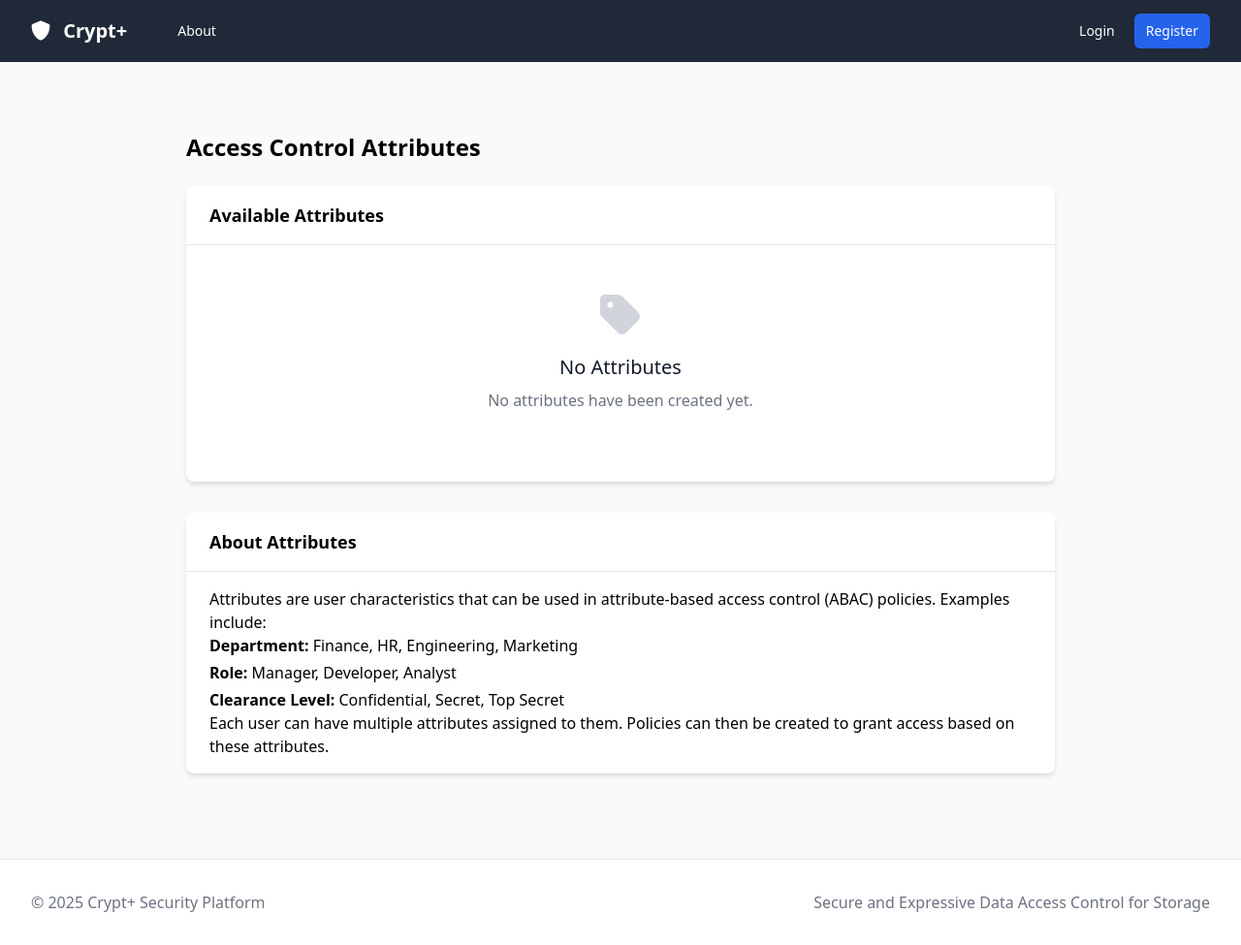
After one commit to YashChikhale2002/cloudcrypt-, a Python web app: template templates/attributes.html in a window 1280 px wide. The commit adds this page. Shown: the whole page at 97% size. Run offline with Jinja, Linux system fonts and the light colour scheme; the template is opened without the code that fills it, so the values that code supplies are empty.

Commit message:
Refactor attribute management templates and add create attribute functionality
- Updated manage_attributes.html for improved structure and readability.
- Added new attributes.html template for displaying and managing access control attributes.
- Introduced create_attribute.html template for creating new attributes.
- Enhanced user interface with better styling and layout for attribute management.
- Included admin controls for creating and deleting attributes.

```diff
--- /dev/null
+++ b/templates/attributes.html
@@ -0,0 +1,121 @@
+{% extends "base.html" %}
+
+{% block title %}Attributes - Crypt+{% endblock %}
+
+{% block content %}
+<div class="container mx-auto px-4 py-8">
+    <div class="max-w-4xl mx-auto">
+        <div class="flex justify-between items-center mb-6">
+            <h1 class="text-2xl font-bold">Access Control Attributes</h1>
+            {% if current_user.is_admin %}
+            <a href="{{ url_for('policy.create_attribute') }}"
+               class="bg-blue-600 hover:bg-blue-700 text-white px-4 py-2 rounded-lg inline-flex items-center">
+                <i class="fas fa-plus mr-2"></i> Create Attribute
+            </a>
+            {% endif %}
+        </div>
+
+        <div class="bg-white shadow-md rounded-lg mb-8">
+            <div class="border-b border-gray-200 px-6 py-4">
+                <h2 class="font-semibold text-lg">Available Attributes</h2>
+            </div>
+            {% if attributes %}
+            <div class="overflow-x-auto">
+                <table class="min-w-full divide-y divide-gray-200">
+                    <thead class="bg-gray-50">
+                        <tr>
+                            <th class="px-6 py-3 text-left text-xs font-medium text-gray-500 uppercase tracking-wider">Name</th>
+                            <th class="px-6 py-3 text-left text-xs font-medium text-gray-500 uppercase tracking-wider">Description</th>
+                            <th class="px-6 py-3 text-left text-xs font-medium text-gray-500 uppercase tracking-wider">Used By</th>
+                            {% if current_user.is_admin %}
+                            <th class="px-6 py-3 text-left text-xs font-medium text-gray-500 uppercase tracking-wider">Actions</th>
+                            {% endif %}
+                        </tr>
+                    </thead>
+                    <tbody class="bg-white divide-y divide-gray-200">
+                        {% for attr in attributes %}
+                        <tr class="hover:bg-gray-50">
+                            <td class="px-6 py-4 whitespace-nowrap">{{ attr.name }}</td>
+                            <td class="px-6 py-4">{{ attr.description or 'No description provided' }}</td>
+                            <td class="px-6 py-4 whitespace-nowrap">{{ attr.users|length }} user(s)</td>
+                            {% if current_user.is_admin %}
+                            <td class="px-6 py-4 whitespace-nowrap">
+                                <form method="POST" action="{{ url_for('policy.delete_attribute', attr_id=attr.id) }}" class="inline">
+                                    <input type="hidden" name="csrf_token" value="{{ csrf_token() }}">
+                                    <button type="submit" class="text-red-600 hover:text-red-900"
+                                            onclick="return confirm('Are you sure you want to delete this attribute? This may affect existing policies.')">
+                                        <i class="fas fa-trash"></i> Delete
+                                    </button>
+                                </form>
+                            </td>
+                            {% endif %}
+                        </tr>
+                        {% endfor %}
+                    </tbody>
+                </table>
+            </div>
+            {% else %}
+            <div class="text-center py-12">
+                <i class="fas fa-tag text-gray-300 text-5xl mb-4"></i>
+                <h3 class="text-xl font-medium text-gray-900 mb-2">No Attributes</h3>
+                <p class="text-gray-500 mb-6">No attributes have been created yet.</p>
+                {% if current_user.is_admin %}
+                <a href="{{ url_for('policy.create_attribute') }}"
+                   class="bg-blue-600 hover:bg-blue-700 text-white px-4 py-2 rounded-lg inline-flex items-center">
+                    <i class="fas fa-plus mr-2"></i> Create First Attribute
+                </a>
+                {% endif %}
+            </div>
+            {% endif %}
+        </div>
+
+        <div class="bg-white shadow-md rounded-lg mb-8">
+            <div class="border-b border-gray-200 px-6 py-4">
+                <h2 class="font-semibold text-lg">About Attributes</h2>
+            </div>
+            <div class="px-6 py-4">
+                <p class="mb-3">Attributes are user characteristics that can be used in attribute-based access control (ABAC) policies. Examples include:</p>
+                <ul class="list-disc pl-5 mb-3 space-y-1">
+                    <li><strong>Department:</strong> Finance, HR, Engineering, Marketing</li>
+                    <li><strong>Role:</strong> Manager, Developer, Analyst</li>
+                    <li><strong>Clearance Level:</strong> Confidential, Secret, Top Secret</li>
+                </ul>
+                <p>Each user can have multiple attributes assigned to them. Policies can then be created to grant access based on these attributes.</p>
+            </div>
+        </div>
+
+        {% if current_user.is_authenticated %}
+        <div class="mt-8">
+            <h2 class="text-xl font-semibold mb-4">My Attributes</h2>
+            {% if current_user.attributes %}
+            <div class="bg-white shadow-md rounded-lg">
+                <div class="px-6 py-4">
+                    <div class="flex flex-wrap gap-2 mb-4">
+                        {% for attr in current_user.attributes %}
+                        <span class="bg-blue-100 text-blue-800 text-sm font-medium px-3 py-1 rounded-full">{{ attr.name }}</span>
+                        {% endfor %}
+                    </div>
+                    <a href="{{ url_for('auth.manage_attributes') }}"
+                       class="inline-flex items-center text-blue-600 hover:text-blue-800">
+                        <i class="fas fa-cog mr-2"></i> Manage My Attributes
+                    </a>
+                </div>
+            </div>
+            {% else %}
+            <div class="bg-blue-50 border-l-4 border-blue-400 p-4 rounded-md">
+                <div class="flex">
+                    <div class="flex-shrink-0">
+                        <i class="fas fa-info-circle text-blue-400"></i>
+                    </div>
+                    <div class="ml-3">
+                        <p class="text-blue-700">You don't have any attributes assigned to your account.
+                        <a href="{{ url_for('auth.manage_attributes') }}" class="font-medium underline">Add attributes</a> to gain access to resources controlled by attribute-based policies.</p>
+                    </div>
+                </div>
+            </div>
+            {% endif %}
+        </div>
+        {% endif %}
+    </div>
+</div>
+{% endblock %}
```
Also changed, not shown: templates/create_attribute.html (added, +47 -0 lines), templates/manage_attributes.html (+1 -7 lines), crypt_plus.db, 1 other file.
